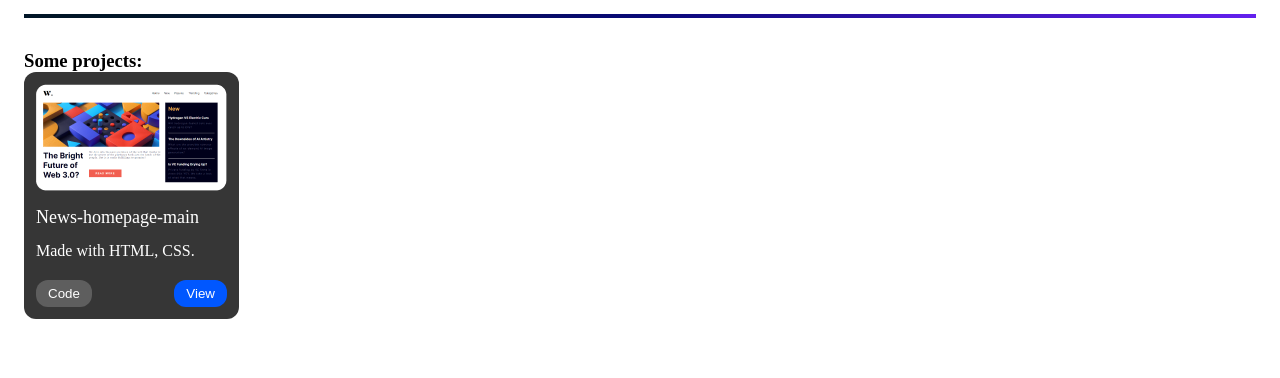
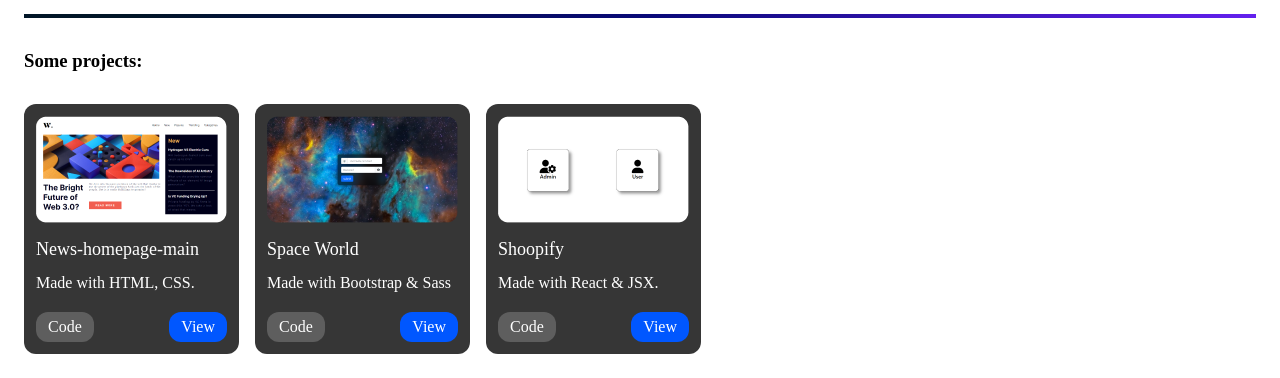
Before and after one commit to Pedro141006/Portfolio, a website: page index.html in a window 1280 px wide. Shown: the part 896-1274 px from the top of the page. Before the commit the page ends 1239 px from the top, so only its background shows below. Drawn offline with Linux system fonts and the light colour scheme.

Commit message:
add projects

```diff
--- a/index.html
+++ b/index.html
@@ -79,8 +79,66 @@
               <p class="description-1">Made with HTML, CSS.</p>
             </div>
             <div class="optionsButtons">
-              <button class="code">Code</button>
-              <button class="view">View</button>
+              <a
+                target="_blank"
+                href="https://github.com/Pedro141006/news-homepage-main"
+                class="code"
+                >Code</a
+              >
+              <a
+                target="_blank"
+                href="https://news-homepage-main-56765.netlify.app/"
+                class="view"
+                >View</a
+              >
+            </div>
+          </div>
+
+          <div class="cardProject">
+            <div class="img-project">
+              <img src="src/images/spaceWorld.png" alt="" />
+            </div>
+            <div class="info-projects">
+              <p class="title-project">Space World</p>
+              <p class="description-1">Made with Bootstrap & Sass</p>
+            </div>
+            <div class="optionsButtons">
+              <a
+                target="_blank"
+                href="https://github.com/Pedro141006/SassEBootstrap"
+                class="code"
+                >Code</a
+              >
+              <a
+                target="_blank"
+                href="https://spaceworld4546.netlify.app"
+                class="view"
+                >View</a
+              >
+            </div>
+          </div>
+
+          <div class="cardProject">
+            <div class="img-project">
+              <img src="src/images/shoopify.png" alt="" />
+            </div>
+            <div class="info-projects">
+              <p class="title-project">Shoopify</p>
+              <p class="description-1">Made with React & JSX.</p>
+            </div>
+            <div class="optionsButtons">
+              <a
+                target="_blank"
+                href="https://github.com/Pedro141006/ReactApp_Shopify"
+                class="code"
+                >Code</a
+              >
+              <a
+                target="_blank"
+                href="https://shopify-3036.netlify.app"
+                class="view"
+                >View</a
+              >
             </div>
           </div>
         </div>
--- a/src/styles/global.css
+++ b/src/styles/global.css
@@ -5,6 +5,9 @@
   box-sizing: border-box;
 }
 
+a {
+  text-decoration: none;
+}
 /* variaveis */
 
 :root {
@@ -120,6 +123,8 @@ body {
   display: flex;
   flex-direction: row;
   flex-wrap: wrap;
+  gap: 1rem;
+  margin-top: 2rem;
 }
 
 .cardProject {
@@ -160,8 +165,16 @@ body {
 
 .code {
   background-color: #5e5e5e;
+  cursor: pointer;
+  &:hover {
+    background-color: #444444;
+  }
 }
 
 .view {
   background-color: #0057ff;
+  cursor: pointer;
+  &:hover {
+    background-color: #0040c0;
+  }
 }
```
